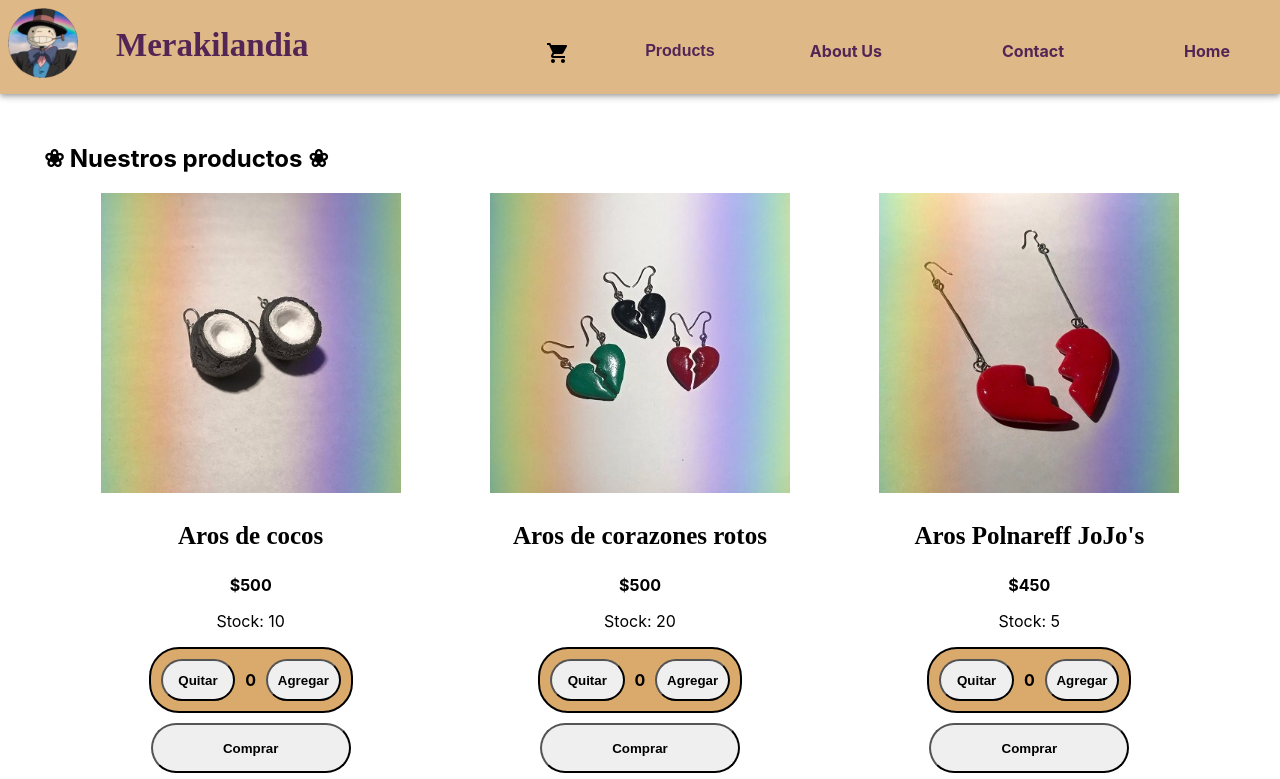
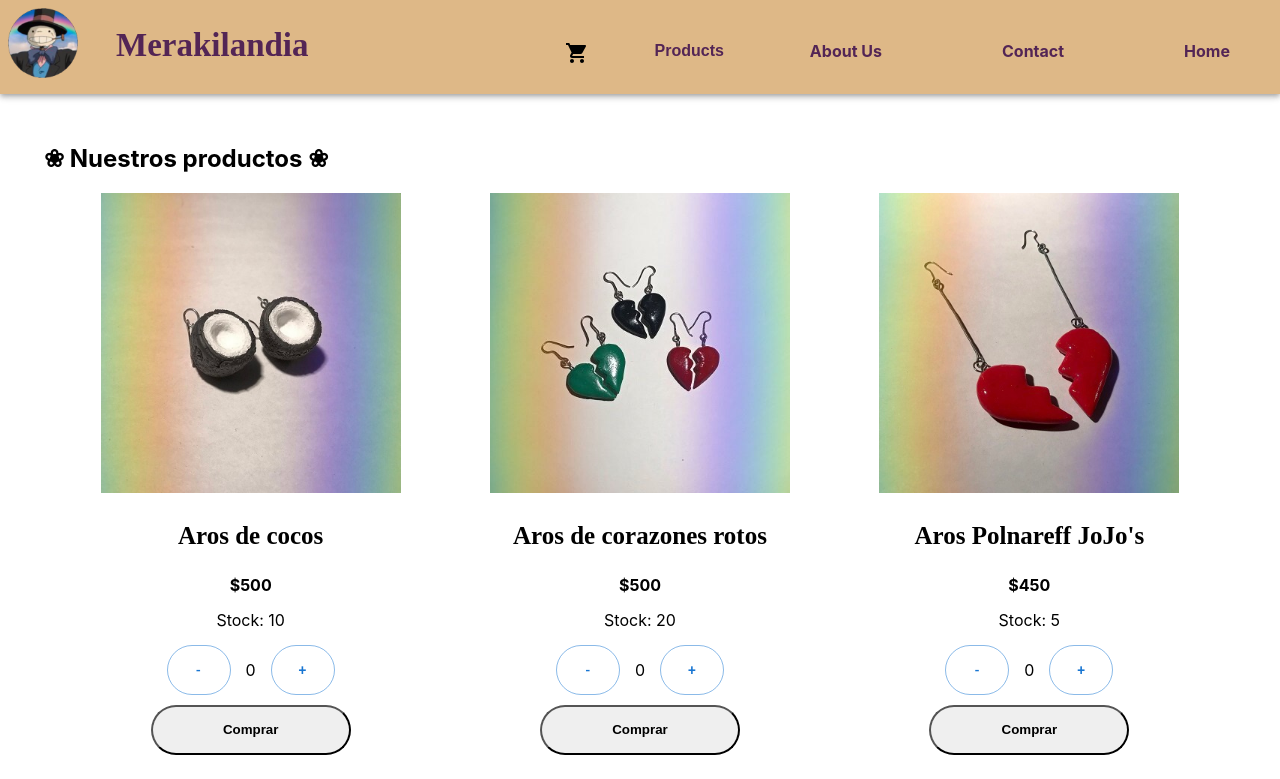
Before and after one commit to lustormenta/merakilandia2, a React (Create React App) app: page / in a window 1280 px wide. Shown: the top 779 px of the page. Built offline with nearby package versions, Linux system fonts and the light colour scheme; a web font is replaced by a local one.

Commit message:
item count in item detail

```diff
--- a/src/components/ItemCount/ItemCount.css
+++ b/src/components/ItemCount/ItemCount.css
@@ -2,15 +2,17 @@
     display: flex;
     justify-content: center;
     margin: 0 auto;
-    border: 2px solid black;
     border-radius: 30px;
     width: 200px;
-    background-color: rgb(218, 170, 108);
 }
 
-button {
-    width: 100px;
+p {
+    margin: 15px;
+}
+
+Button {
     margin: 10px;
+    border-radius: 30px !important;
 }
 
 .botonMasMenos {
--- a/src/components/ItemCount/ItemCount.js
+++ b/src/components/ItemCount/ItemCount.js
@@ -1,29 +1,25 @@
 import './ItemCount.css';
-import React,{useState, useEffect} from 'react'
+import React,{ useState } from 'react'
+import Button from '@mui/material/Button';
 
 
-export default function Product() {
-    const [clicks, setClicks] = useState(0);
-
-    useEffect(() => {
-        console.log('Ejecuta useEffect')
-    })
+export default function ItemCount({stock, addItem}) {
+    const [clicks, setClicks] = useState(0)
 
     const more = () => {
-        setClicks(clicks + 1);
-    };
+        if(clicks < stock) {
+            setClicks(clicks + 1)
+    }
+    }
     const less = () => {
-        setClicks(clicks - 1);
+        clicks > 0 && setClicks(clicks - 1)
     }
 
     return(
-        <div id="contador" >
-            {console.log('Render')}
-            <button className='botonMasMenos' onClick={less}>Quitar</button>
-            <h4>
-                {clicks}
-            </h4>
-            <button className='botonMasMenos' onClick={more}>Agregar</button>
+        <div id="contador" className='item-count__buttons' >
+            <Button variant='outlined' className='botonMasMenos' onClick={less}>-</Button>
+            <p>{clicks}</p>
+            <Button variant='outlined' className='botonMasMenos' onClick={more}>+</Button>
         </div>
     );
 }
--- a/src/components/ItemDetail/ItemDetail.js
+++ b/src/components/ItemDetail/ItemDetail.js
@@ -1,4 +1,5 @@
-import './ItemDetail.css'
+import './ItemDetail.css';
+import ItemCount from '../ItemCount/ItemCount';
 
 const ItemDetail = ({data}) => {
     console.log('Producto filtrado', data)
@@ -16,6 +17,7 @@ const ItemDetail = ({data}) => {
                 <b>Precio : ${data.price}</b>
                 <br/>
                 <p>Stock: {data.stock} </p>
+                <ItemCount stock={data.stock}/>
                 <button className='btn-Carrito'>Agregar al carrito</button>
                 </div>
                 </div>
```
